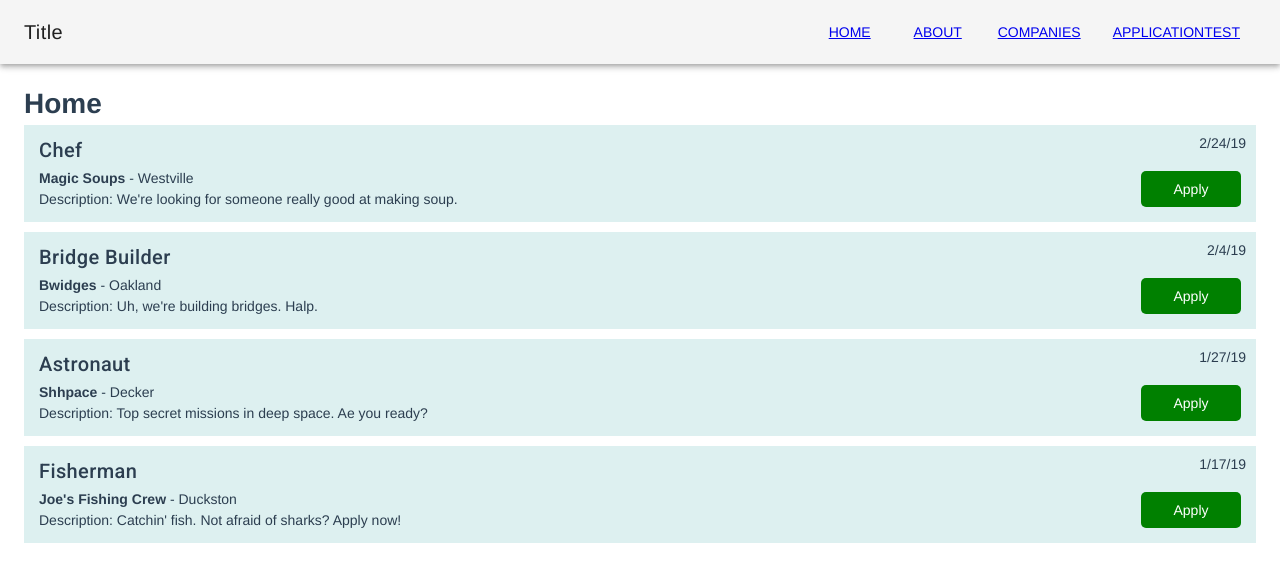
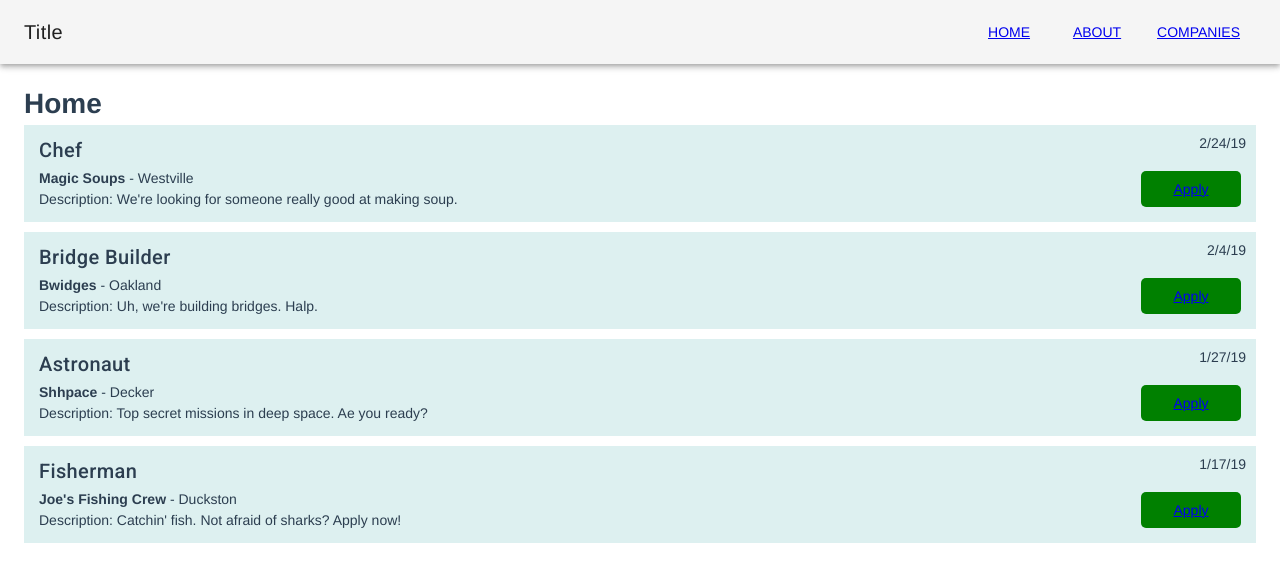
Before and after one commit to WindowDump/umass-cs320-c-lions, a Vue app in the folder frontend/: page / in a window 1280 px wide. Shown: the top 582 px of the page. Built offline with nearby package versions, Linux system fonts and the light colour scheme.

Commit message:
added a new application service and implemented it, attaching a route to the apply buttons

```diff
--- a/frontend/src/App.vue
+++ b/frontend/src/App.vue
@@ -12,9 +12,6 @@
         </v-btn>
         <v-btn flat>
           <router-link to="/companies">Companies</router-link>
-        </v-btn>
-        <v-btn flat>
-          <router-link to="/ApplicationTest">ApplicationTest</router-link>
         </v-btn>
       </v-toolbar-items>
     </v-toolbar>
--- a/frontend/src/components/Job.vue
+++ b/frontend/src/components/Job.vue
@@ -10,7 +10,9 @@
       </div>
       <div class="desc">Description: {{ desc }}</div>
     </div>
-    <button class="btn-apply">Apply</button>
+    <button class="btn-apply">
+      <router-link to="/ApplicationTest">Apply</router-link>
+    </button>
   </div>
 </template>
 
```
